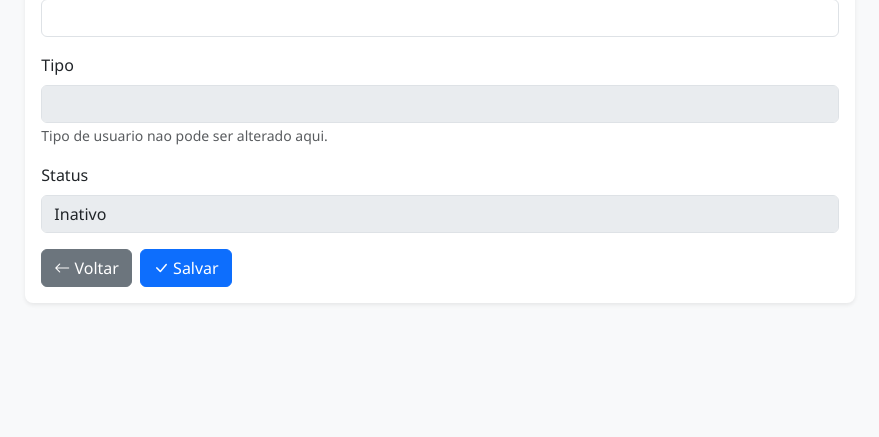
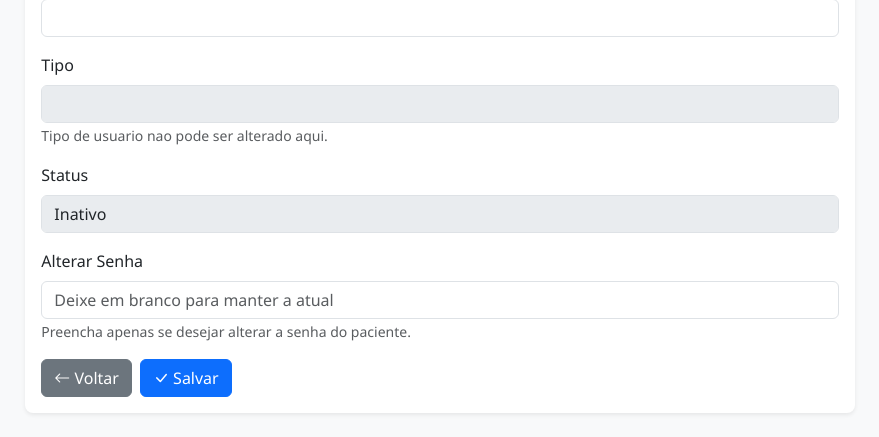
Before and after one commit to marcusodontocotta-ui/SISGERSA, a FastAPI app: template templates/pacientes/editar.html in a window 1280 px wide. Shown: the part 646-1083 px from the top of the page, without its empty margins (200-1079 px from the left). Before the commit the page ends 950 px from the top, so only its background shows below. Run offline with FastAPI, Linux system fonts and the light colour scheme; the template is opened without the code that fills it, so the values that code supplies are empty.

Commit message:
feat: campo senha paciente + paciente inline no prontuario + fix cookie estabelecimento
- Editar paciente: campo opcional de senha (bcrypt hash)
- Modal 'Novo Registro' em /prontuarios: toggle 'Cadastrar novo paciente' com nome, email, senha, CPF, telefone, nascimento
- Backend criar_prontuario: aceita criar_novo_paciente, cria usuario + vincula ao estab
- Fix paciente_id Form type: str Form('') com conversao manual (422 fix)
- Fix cookie estabelecimento_id: seta cookie no redirect para consistencia POST/GET

```diff
--- a/main.py
+++ b/main.py
@@ -1555,15 +1555,24 @@ def salvar_paciente(
     data_nascimento: str = Form(None),
     endereco: str = Form(None),
     foto_url: str = Form(None),
+    senha: str = Form(""),
     usuario=Depends(exigir_login),
 ):
     if usuario["tipo"] not in ("admin", "recepcionista"):
         raise HTTPException(status_code=403)
 
-    db.execute(
-        "UPDATE usuarios SET nome = %s, email = %s, telefone = %s, cpf = %s, data_nascimento = %s, endereco = %s, foto_url = %s WHERE id = %s",
-        (nome, email, telefone, cpf or None, data_nascimento or None, endereco or None, foto_url, pac_id),
-    )
+    if senha and senha.strip():
+        from utils.auth import hash_senha
+        senha_hash = hash_senha(senha.strip())
+        db.execute(
+            "UPDATE usuarios SET nome = %s, email = %s, telefone = %s, cpf = %s, data_nascimento = %s, endereco = %s, foto_url = %s, senha = %s WHERE id = %s",
+            (nome, email, telefone, cpf or None, data_nascimento or None, endereco or None, foto_url, senha_hash, pac_id),
+        )
+    else:
+        db.execute(
+            "UPDATE usuarios SET nome = %s, email = %s, telefone = %s, cpf = %s, data_nascimento = %s, endereco = %s, foto_url = %s WHERE id = %s",
+            (nome, email, telefone, cpf or None, data_nascimento or None, endereco or None, foto_url, pac_id),
+        )
     return RedirectResponse("/pacientes", status_code=302)
 
 
@@ -1977,9 +1986,16 @@ def ver_prontuario(prontuario_id: int, request: Request, usuario=Depends(exigir_
 @app.post("/prontuarios/criar")
 def criar_prontuario(
     request: Request,
-    paciente_id: int = Form(...),
+    paciente_id: str = Form(""),
     numero: str = Form(None),
     estabelecimento_id: str = Form(None),
+    criar_novo_paciente: str = Form("0"),
+    novo_paciente_nome: str = Form(None),
+    novo_paciente_email: str = Form(None),
+    novo_paciente_senha: str = Form(None),
+    novo_paciente_cpf: str = Form(None),
+    novo_paciente_telefone: str = Form(None),
+    novo_paciente_nascimento: str = Form(None),
     usuario=Depends(exigir_login),
 ):
     exigir_permissao(usuario, "prontuarios", "criar")
@@ -1988,6 +2004,28 @@ def criar_prontuario(
     estab_id = resolver_estabelecimento(request, usuario, estabelecimento_id)
     if not estab_id or usuario["tipo"] not in ("admin", "recepcionista", "profissional"):
         raise HTTPException(status_code=403)
+
+    paciente_id_int = int(paciente_id) if paciente_id and paciente_id.isdigit() else None
+
+    if criar_novo_paciente == "1":
+        if not novo_paciente_nome or not novo_paciente_email or not novo_paciente_senha:
+            return RedirectResponse("/prontuarios?erro=Preencha nome, email e senha do paciente", status_code=302)
+        from utils.auth import hash_senha
+        senha_hash = hash_senha(novo_paciente_senha.strip())
+        novo_email = novo_paciente_email.strip().lower()
+        existente = db.fetch_one("SELECT id FROM usuarios WHERE email = %s AND tipo = 'paciente'", (novo_email,))
+        if existente:
+            paciente_id_int = existente["id"]
+        else:
+            db.execute(
+                "INSERT INTO usuarios (nome, email, telefone, cpf, data_nascimento, senha, tipo, ativo) VALUES (%s, %s, %s, %s, %s, %s, 'paciente', 1)",
+                (novo_paciente_nome.strip(), novo_email, novo_paciente_telefone or None, novo_paciente_cpf or None, novo_paciente_nascimento or None, senha_hash),
+            )
+            paciente_id_int = db.fetch_one("SELECT id FROM usuarios WHERE email = %s AND tipo = 'paciente'", (novo_email,))["id"]
+            vincular_paciente(paciente_id_int, estab_id)
+
+    if not paciente_id_int:
+        return RedirectResponse("/prontuarios?erro=Selecione ou cadastre um paciente", status_code=302)
 
     try:
         bloquear_se_limite(estab_id, "prontuarios")
@@ -2005,9 +2043,15 @@ def criar_prontuario(
 
     db.execute(
         "INSERT INTO prontuarios (paciente_usuario_id, estabelecimento_id, numero_prontuario) VALUES (%s, %s, %s)",
-        (paciente_id, estab_id, numero),
-    )
-    return RedirectResponse("/prontuarios", status_code=302)
+        (int(paciente_id_int), int(estab_id), numero),
+    )
+    resp = RedirectResponse("/prontuarios", status_code=302)
+    cookie_kwargs = {"httponly": True, "samesite": "lax"}
+    is_https = request.url.scheme == "https" or request.headers.get("x-forwarded-proto") == "https"
+    if is_https:
+        cookie_kwargs["secure"] = True
+    resp.set_cookie("estabelecimento_id", str(estab_id), **cookie_kwargs)
+    return resp
 
 
 @app.post("/prontuarios/{prontuario_id}/evolucao")
--- a/templates/pacientes/editar.html
+++ b/templates/pacientes/editar.html
@@ -65,6 +65,11 @@
                         <input type="text" class="form-control"
                                value="{{ 'Ativo' if pac.ativo else 'Inativo' }}" disabled>
                     </div>
+                    <div class="mb-3">
+                        <label class="form-label">Alterar Senha</label>
+                        <input type="password" class="form-control" name="senha" placeholder="Deixe em branco para manter a atual">
+                        <small class="text-muted">Preencha apenas se desejar alterar a senha do paciente.</small>
+                    </div>
                     <div class="d-flex gap-2">
                         <a href="/pacientes" class="btn btn-secondary">
                             <i class="bi bi-arrow-left"></i> Voltar
```
Also changed, not shown: templates/prontuarios/lista.html (+66 -1 lines).
